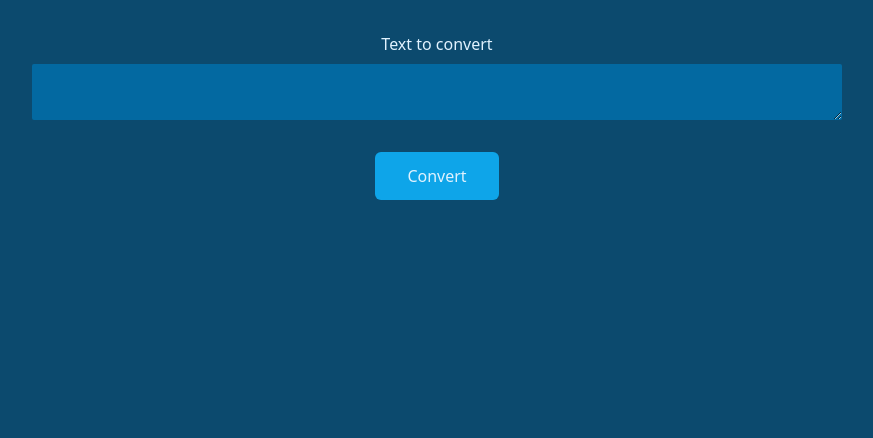
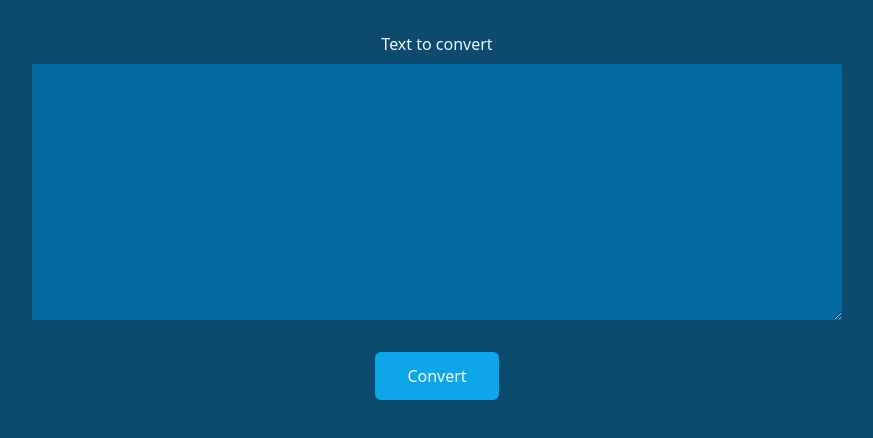
Before and after one commit to miguelcarvalho13/quick-timesheet, a React (Create React App) app: page / in a window 1280 px wide. Shown: the top 438 px of the page, without its empty margins (203-1076 px from the left). Built offline with nearby package versions, Linux system fonts and the light colour scheme.

Commit message:
chore(text): enhance styling

```diff
--- a/src/App.tsx
+++ b/src/App.tsx
@@ -12,7 +12,7 @@ function App() {
   }
 
   return (
-    <div className='bg-sky-900 font-sans min-h-screen text-sky-100'>
+    <div className='bg-sky-900 font-sans min-h-screen selection:bg-sky-500 text-sky-50'>
       <form
         className='content-center flex flex-col items-center justify-center p-8 space-y-2'
         onSubmit={convertText}
@@ -22,7 +22,7 @@ function App() {
         </label>
         <textarea
           id='text-to-convert'
-          className='bg-sky-700 flex-1 p-1 rounded-sm w-2/3'
+          className='bg-sky-700 flex-auto min-h-[16rem] focus:outline focus:outline-2 outline-sky-200 px-2 py-1 resize-y rounded-sm transition-all duration-75 ease-in-out w-2/3'
           value={textValue}
           onChange={(e) => setTextValue(e.target.value)}
         >
```
